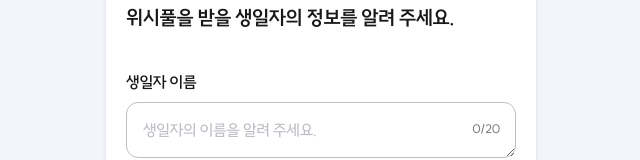
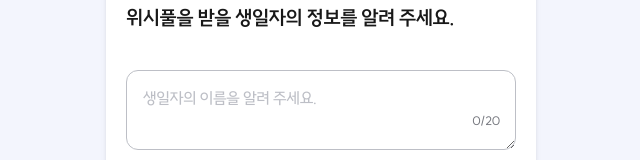
Before and after one commit to WishPool-dev/WishPool-FE, a Next.js app: page /wishpool/create in a window 1280 px wide. Shown: the part 141-301 px from the top of the page, without its empty margins (319-959 px from the left). Built offline with nearby package versions, Linux system fonts and the light colour scheme.

Commit message:
feat: inputBox 컴포넌트에서 라벨 삭제 (#47)

```diff
--- a/src/components/wishpool/builder/create/InputBox.tsx
+++ b/src/components/wishpool/builder/create/InputBox.tsx
@@ -1,20 +1,12 @@
 import { useState } from 'react';
 
 interface InputBoxProps {
-  content?: string;
   placeholder?: string;
   maxLength?: number;
-  calendar?: boolean;
   height?: string;
 }
 
-const InputBox = ({
-  content,
-  placeholder,
-  maxLength,
-  // calendar,
-  height = 'h-[5.6rem]',
-}: InputBoxProps) => {
+const InputBox = ({ placeholder, maxLength, height }: InputBoxProps) => {
   const [inputValue, setInputValue] = useState('');
 
   const handleInputChange = (e: React.ChangeEvent<HTMLTextAreaElement>) => {
@@ -24,9 +16,9 @@ const InputBox = ({
       setInputValue(e.target.value);
     }
   };
+
   return (
     <>
-      <p className="subtitle2 text-text mb-[0.8rem] max-w-[430px]">{content}</p>
       <div className="relative w-full">
         <textarea
           value={inputValue}
```
